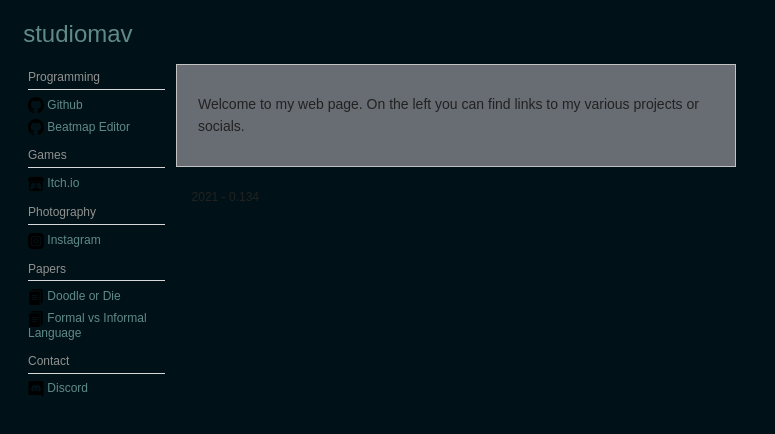
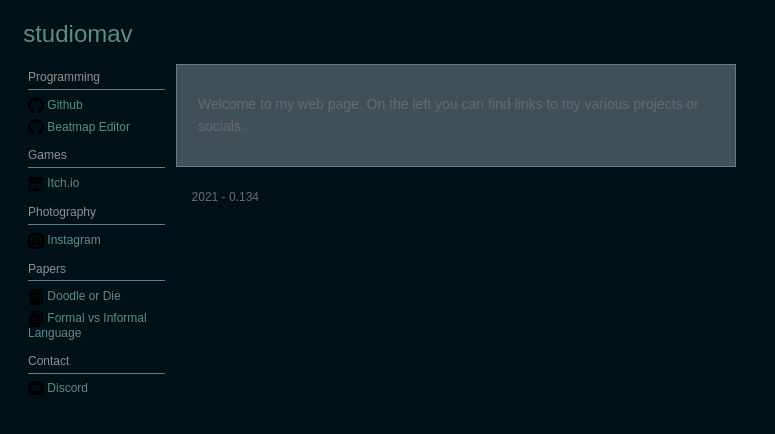
Before and after one commit to studiomav/studiomav.github.io, a plain HTML site: page index.html in a window 1280 px wide. Shown: the whole page, without its empty margins (0-775 px from the left). Drawn offline with nearby package versions, Linux system fonts and the light colour scheme.

Commit message:
style update

```diff
--- a/styledark.css
+++ b/styledark.css
@@ -147,7 +147,7 @@ td,th {
 	padding: 0;
 }
 html {
-	color: #222;
+	color: #696969;
 	font-size: 1em;
 	line-height: 1.4;
 	background-color: #001217;
@@ -330,7 +330,7 @@ a:hover {
 	padding: 0.25em 0;
 	cursor: default;
 	border: 0;
-	border-bottom: 1px solid #D8D8D8;
+	border-bottom: 1px solid #617d8c;
 }
 .sidebar li {
 	line-height: 1.125em;
@@ -458,8 +458,8 @@ div.articleRightInner {
 }
 .article {
 	padding: 1.5em 1.5em 1.5em 1.5em;
-	border: 1px solid #C3C3C3;
-	background: #686c73;
+	border: 1px solid #617d8c;
+	background: #3f5059;
 	line-height: 1.6;
 	font-size: 0.875em;
 }
```
